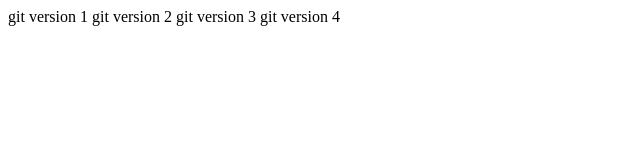
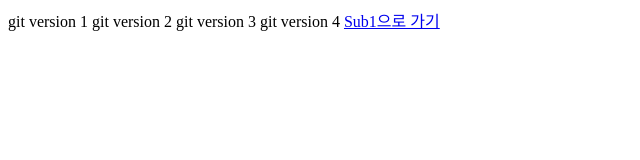
Before and after one commit to firewill0/git_link_test, a plain HTML site: page index.html in a window 1280 px wide. Shown: the whole page, without its empty margins (0-640 px from the left). Drawn offline with Linux system fonts and the light colour scheme.

Commit message:
link added

```diff
--- a/index.html
+++ b/index.html
@@ -11,5 +11,6 @@
     git version 2
     git version 3
     git version 4
+    <a href="sub1.html" target="_blank">Sub1으로 가기</a>
 </body>
 </html>
```
